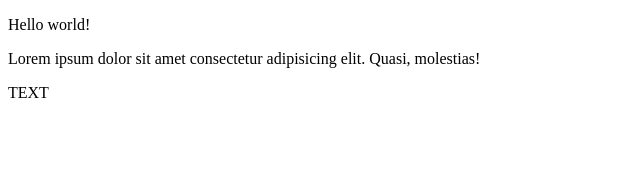
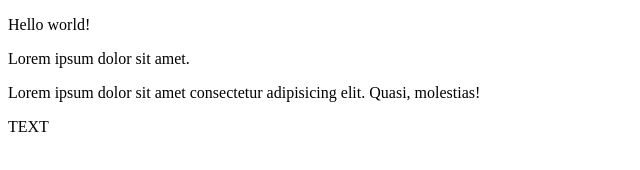
Before and after one commit to Enz0tech/test, a plain HTML site: page index.html in a window 1280 px wide. Shown: the whole page, without its empty margins (0-640 px from the left). Drawn offline with Linux system fonts and the light colour scheme.

Commit message:
new code

```diff
--- a/index.html
+++ b/index.html
@@ -3,11 +3,11 @@
 <head>
     <meta charset="UTF-8">
     <meta name="viewport" content="width=device-width, initial-scale=1.0">
-    <title>Document</title>
+    <title>My site</title>
 </head>
 <body>
     <p>Hello world!</p>
-
+    <div>Lorem ipsum dolor sit amet.</div>
     <p>Lorem ipsum dolor sit amet consectetur adipisicing elit. Quasi, molestias!</p>
     <a href="http://" target="_blank" rel="noopener noreferrer"></a>
     <span>TEXT</span>
```
